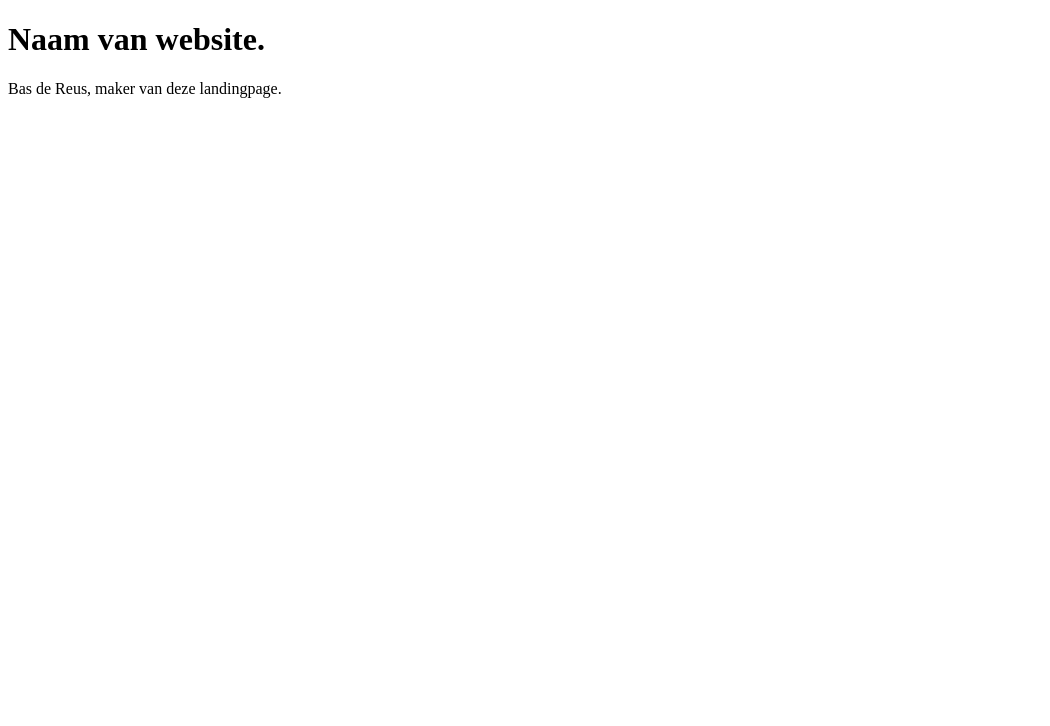
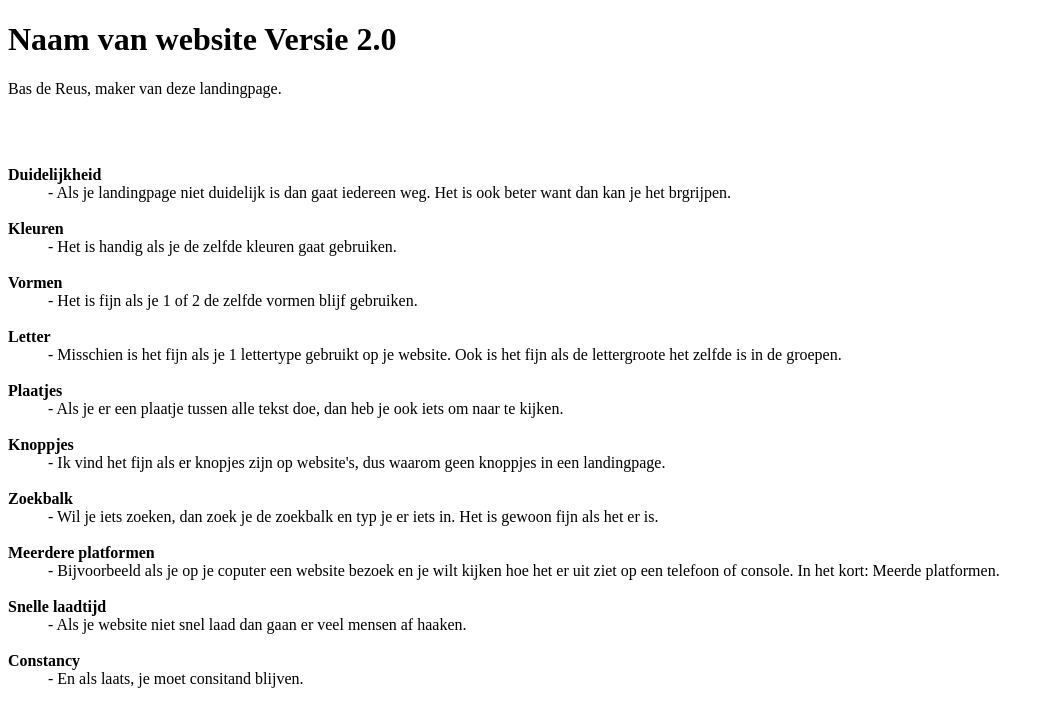
Before and after one commit to bas-boop/F1M2Ontwerp, a plain HTML site: page GoedeLandingpage.html in a window 1280 px wide. Shown: the whole page, without its empty margins (0-1050 px from the left). Drawn offline with Linux system fonts and the light colour scheme.

Commit message:
heb een lijst toegevoegd.

```diff
--- a/GoedeLandingpage.html
+++ b/GoedeLandingpage.html
@@ -3,12 +3,35 @@
 <head>
     <meta charset="UTF-8">
     <meta name="viewport" content="width=device-width, initial-scale=1.0">
-    <title>Naam van website.</title>
 </head>
 <body>
     <h1>
-        Naam van website.
+        Naam van website Versie 2.0
     </h1>
-    <p>Bas de Reus, maker van deze landingpage.</p>
+    <p>Bas de Reus, maker van deze landingpage.</p><br><br>
+
+    <dl>
+        <strong><dt>Duidelijkheid</dt></strong>
+        <dd>- Als je landingpage niet duidelijk is dan gaat iedereen weg. Het is ook beter want dan kan je het brgrijpen.</dd><br>
+        <strong><dt>Kleuren</dt></strong>
+        <dd>- Het is handig als je de zelfde kleuren gaat gebruiken.</dd><br>
+        <strong><dt>Vormen</dt></strong>
+        <dd>- Het is fijn als je 1 of 2 de zelfde vormen blijf gebruiken.</dd><br>
+        <strong><dt>Letter</dt></strong>
+        <dd>- Misschien is het fijn als je 1 lettertype gebruikt op je website. Ook is het fijn als de lettergroote het zelfde is in de groepen.</dd><br>
+        <strong><dt>Plaatjes</dt></strong>
+        <dd>- Als je er een plaatje tussen alle tekst doe, dan heb je ook iets om naar te kijken.</dd><br>
+        <strong><dt>Knoppjes</dt></strong>
+        <dd>- Ik vind het fijn als er knopjes zijn op website's, dus waarom geen knoppjes in een landingpage.</dd><br>
+        <strong><dt>Zoekbalk</dt></strong>
+        <dd>- Wil je iets zoeken, dan zoek je de zoekbalk en typ je er iets in. Het is gewoon fijn als het er is.</dd><br>
+        <strong><dt>Meerdere platformen</dt></strong>
+        <dd>- Bijvoorbeeld als je op je coputer een website bezoek en je wilt kijken hoe het er uit ziet op een telefoon of console. In het kort: Meerde platformen.</dd><br>
+        <strong><dt>Snelle laadtijd</dt></strong>
+        <dd>- Als je website niet snel laad dan gaan er veel mensen af haaken.</dd><br>
+        <strong><dt>Constancy</dt></strong>
+        <dd>- En als laats, je moet consitand blijven.</dd>
+      </dl>
+
 </body>
 </html>
```
